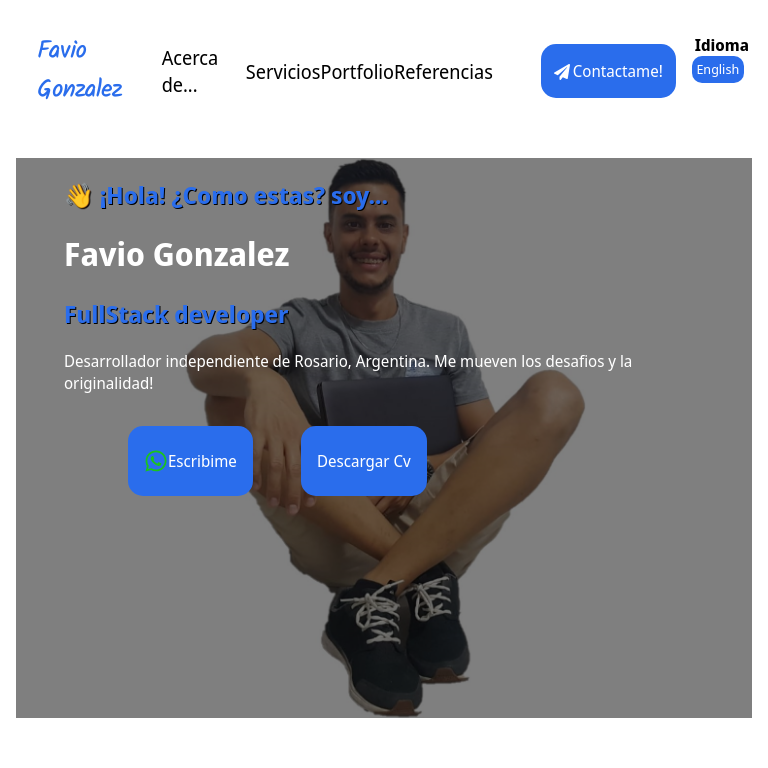
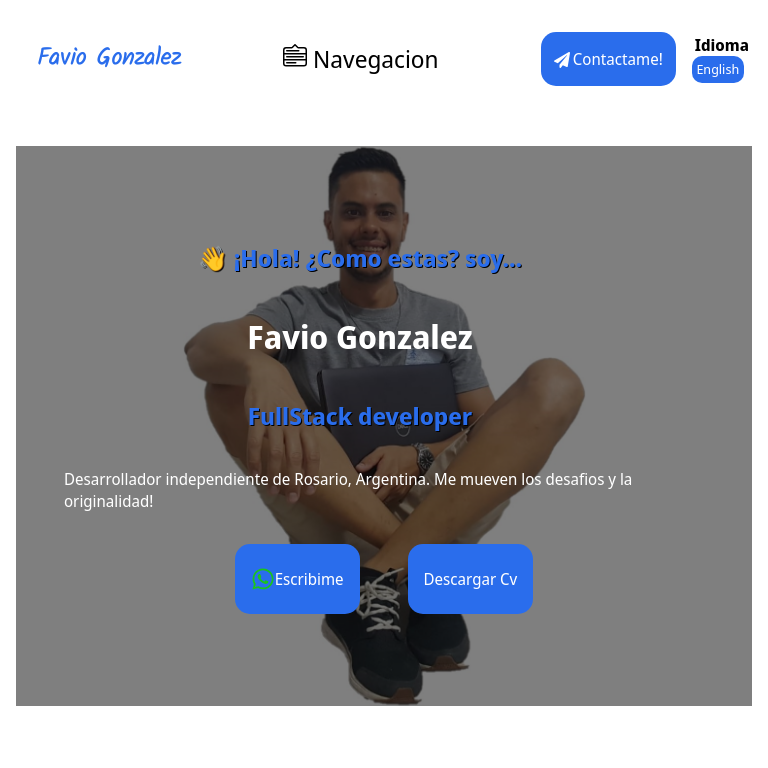
Before and after one commit to FAVIOAG/portfolio, a React (Create React App) app: page / in a window 768 px wide. Shown: the top 768 px of the page. Built offline with nearby package versions, Linux system fonts and the light colour scheme.

Commit message:
Hamburguer Menu update

```diff
--- a/src/components/AboutSp/About.css
+++ b/src/components/AboutSp/About.css
@@ -3,8 +3,8 @@
  }
 
 .aboutImg {
-  max-width: 21vw;
-  max-height: 85h;
+  /* max- */width: 35vw;
+  max-height: 60vh;
   margin: 0;
 }
 
@@ -16,6 +16,7 @@
 
 .aboutTitle {
   font-size: 3rem;
+  padding-bottom: 2rem;
   color: rgb(42, 109, 236);
   text-align: center;
 }
--- a/src/components/HeroEn/index.jsx
+++ b/src/components/HeroEn/index.jsx
@@ -26,7 +26,7 @@ const HeroEn = () => {
               Write me!
             </a>
             <a
-              href="https://drive.google.com/file/d/16Fw5N8km2cZ1kQpUmLQQft0hTyEDB5uX/view?usp=share_link"
+              href="https://drive.google.com/file/d/120KB1y0EJiekY_QZyE7i2w7oP16QkzeE/view?usp=sharing"
               className="btn"
               target="_blank"
             >
--- a/src/components/HeroSp/Hero.css
+++ b/src/components/HeroSp/Hero.css
@@ -100,6 +100,8 @@
     background-position: center;
     background-repeat:no-repeat;
     position: relative;
+    display: flex;
+    justify-content: center;
    }
 
    .totalCont::before {
@@ -112,14 +114,19 @@
   opacity: 0.5;
   background-color: black;}
 
-    .totalCont .firstCont {
+    .firstCont {
       position: relative;
       z-index: 1;
       color: white;
+      display: flex;
+      flex-direction: column;
+      justify-content: center;
+      align-items: center ;
     }
 
     .paragraph{
-   text-shadow: 1px  1px 0 black;
+   text-shadow:
+   1px  1px 0 black;
     }
   .devImg{
     display: none;
--- a/src/components/HeroSp/index.jsx
+++ b/src/components/HeroSp/index.jsx
@@ -25,7 +25,7 @@ const HeroSp = () => {
               </span>
               Escribime
             </a>
-            <a href= "https://drive.google.com/file/d/16Fw5N8km2cZ1kQpUmLQQft0hTyEDB5uX/view?usp=share_link" className="btn" target="_blank"> Descargar Cv</a>
+            <a href= "https://drive.google.com/file/d/120KB1y0EJiekY_QZyE7i2w7oP16QkzeE/view?usp=sharing" className="btn" target="_blank"> Descargar Cv</a>
           </div>
         </div>
         <div className='imgCont'>
--- a/src/components/NavbarEn/Navbar.css
+++ b/src/components/NavbarEn/Navbar.css
@@ -58,3 +58,46 @@ a {
   margin-top: 0.4rem;
   margin-right: 0.2rem;
 }
+
+@media (max-width:1100px){
+
+  .contactButton{
+    margin: 0;
+  }
+}
+
+@media (max-width: 900px){
+
+   .hambMenu{
+       position: relative;
+  }
+
+  .menu{
+    position: absolute;
+    background-color: white;
+    border: 1px solid black;
+    border-radius: 15px;
+    padding: 5px;
+    z-index: 2;
+  }
+.hambBtn{
+  background-color: transparent;
+  border: none;
+  color: black;
+  font-size: 24px;
+  cursor: pointer;
+}
+  .menu ul {
+    list-style: none;
+    padding: 0.5rem;
+    margin: 0;
+  }
+.menu li{
+padding: 0.2rem;
+
+}
+  .items{
+    display: none;
+  }
+
+}
--- a/src/components/NavbarEn/index.jsx
+++ b/src/components/NavbarEn/index.jsx
@@ -1,15 +1,26 @@
-import "./Navbar.css";
+import "./../NavbarEn/Navbar.css";
 import React from "react";
+import { useState } from "react";
 import { FaPaperPlane } from "react-icons/fa";
+import { BsMenuDown } from "react-icons/bs";
 const NavbarEn = () => {
+  const [open, setopen] = useState(false);
 
+  const openMenu = () => {
+    setopen(true);
+  };
+
+  const closeMenu = () => {
+    setopen(false);
+  };
 
   return (
+    <div className="container">
 
-    <div className="container">
       <a href="#" className="logo">
         Favio Gonzalez
       </a>
+      <div className='items'>
       <a href="#" className="navigation">
         About me...
       </a>
@@ -22,6 +33,38 @@ const NavbarEn = () => {
       <a href="#" className="navigation">
         References
       </a>
+      </div>
+      <div className="hambMenu">
+        <button className="hambBtn" onMouseEnter={openMenu}>
+          <BsMenuDown/> Navigation
+        </button>
+        {open && (
+          <div className="menu" onMouseLeave={closeMenu}>
+            <ul>
+              <li>
+                <a href="#" className="navigation">
+                  Acerca de...
+                </a>
+              </li>
+              <li>
+                <a href="#" className="navigation">
+                  Servicios
+                </a>
+              </li>
+              <li>
+                <a href="#" className="navigation">
+                  Portfolio
+                </a>
+              </li>
+              <li>
+                <a href="#" className="navigation">
+                  Referencias
+                </a>
+              </li>
+            </ul>
+          </div>
+        )}
+      </div>
       <a className="contactButton">
         <span className="icon">
           <FaPaperPlane />
@@ -32,4 +75,4 @@ const NavbarEn = () => {
   );
 };
 
-export {NavbarEn};
+export { NavbarEn };
--- a/src/components/NavbarSp/index.jsx
+++ b/src/components/NavbarSp/index.jsx
@@ -1,12 +1,26 @@
 import "./../NavbarEn/Navbar.css";
 import React from "react";
+import { useState } from "react";
 import { FaPaperPlane } from "react-icons/fa";
+import { BsMenuDown } from "react-icons/bs";
 const NavbarSp = () => {
+  const [open, setopen] = useState(false);
+
+  const openMenu = () => {
+    setopen(true);
+  };
+
+  const closeMenu = () => {
+    setopen(false);
+  };
+
   return (
     <div className="container">
+
       <a href="#" className="logo">
         Favio Gonzalez
       </a>
+      <div className='items'>
       <a href="#" className="navigation">
         Acerca de...
       </a>
@@ -19,6 +33,38 @@ const NavbarSp = () => {
       <a href="#" className="navigation">
         Referencias
       </a>
+      </div>
+      <div className="hambMenu">
+        <button className="hambBtn" onMouseEnter={openMenu}>
+          <BsMenuDown/> Navegacion
+        </button>
+        {open && (
+          <div className="menu" onMouseLeave={closeMenu}>
+            <ul>
+              <li>
+                <a href="#" className="navigation">
+                  Acerca de...
+                </a>
+              </li>
+              <li>
+                <a href="#" className="navigation">
+                  Servicios
+                </a>
+              </li>
+              <li>
+                <a href="#" className="navigation">
+                  Portfolio
+                </a>
+              </li>
+              <li>
+                <a href="#" className="navigation">
+                  Referencias
+                </a>
+              </li>
+            </ul>
+          </div>
+        )}
+      </div>
       <a className="contactButton">
         <span className="icon">
           <FaPaperPlane />
@@ -29,4 +75,4 @@ const NavbarSp = () => {
   );
 };
 
-export {NavbarSp};
+export { NavbarSp };
```
